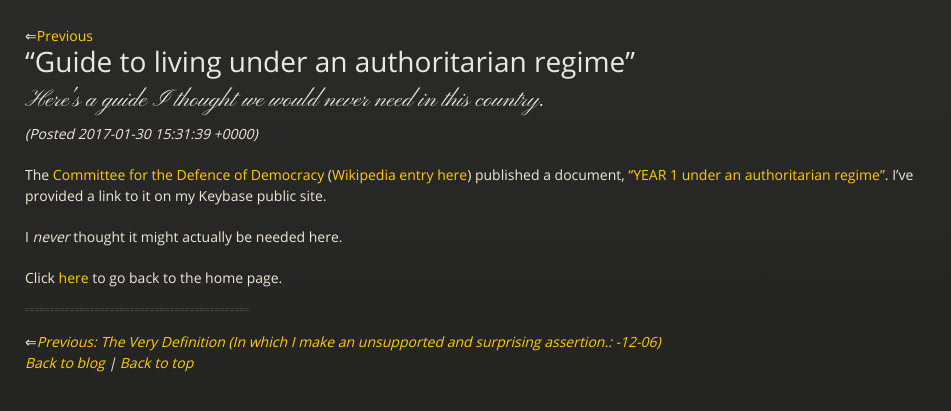
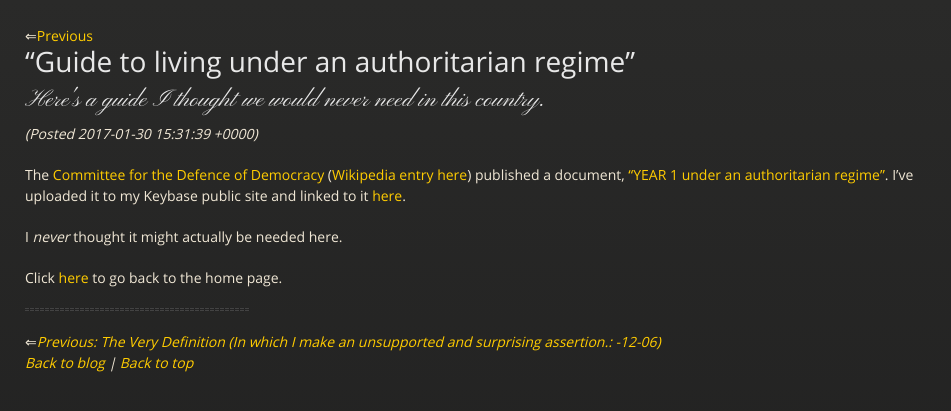
Before and after one commit to goltz20707/goltz20707.github.io, a Jekyll site: the page built from _posts/2017-01-30-guide.md, in a window 1280 px wide. Shown: the top 411 px of the page, without its empty margins (0-951 px from the left). Built offline with Jekyll 4.4.1, drawn with Linux system fonts in a browser that asks for light colours.

Commit message:
Corrected wording.

```diff
--- a/_posts/2017-01-30-guide.md
+++ b/_posts/2017-01-30-guide.md
@@ -9,8 +9,9 @@ The [Committee for the Defence of Democracy](http://www.kod.ngo/)
 ([Wikipedia entry
 here](https://en.wikipedia.org/wiki/Committee_for_the_Defence_of_Democracy))
 published a document, ["YEAR 1 under an authoritarian
-regime"](https://goltz20707.keybase.pub/guide.pdf).  I've provided a
-link to it on my Keybase public site.
+regime"](https://goltz20707.keybase.pub/guide.pdf).  I've uploaded it
+to my Keybase public site and linked to it
+[here](https://goltz20707.keybase.pub/guide.pdf).
 
 I *never* thought it might actually be needed here.
 
```
